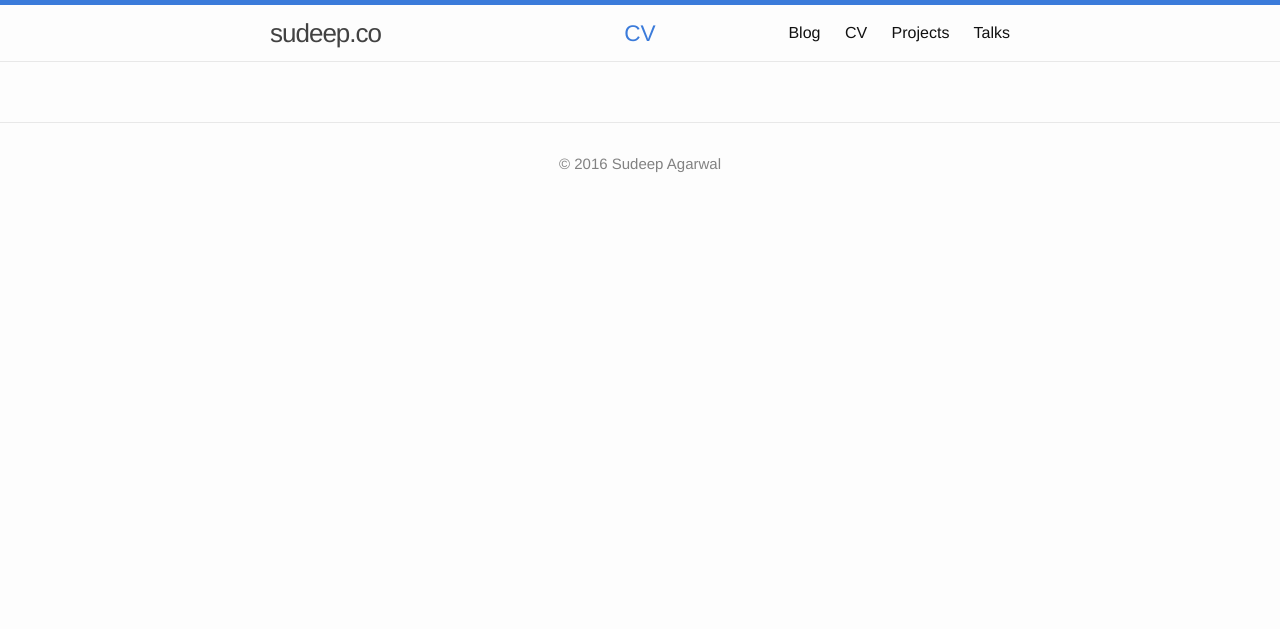
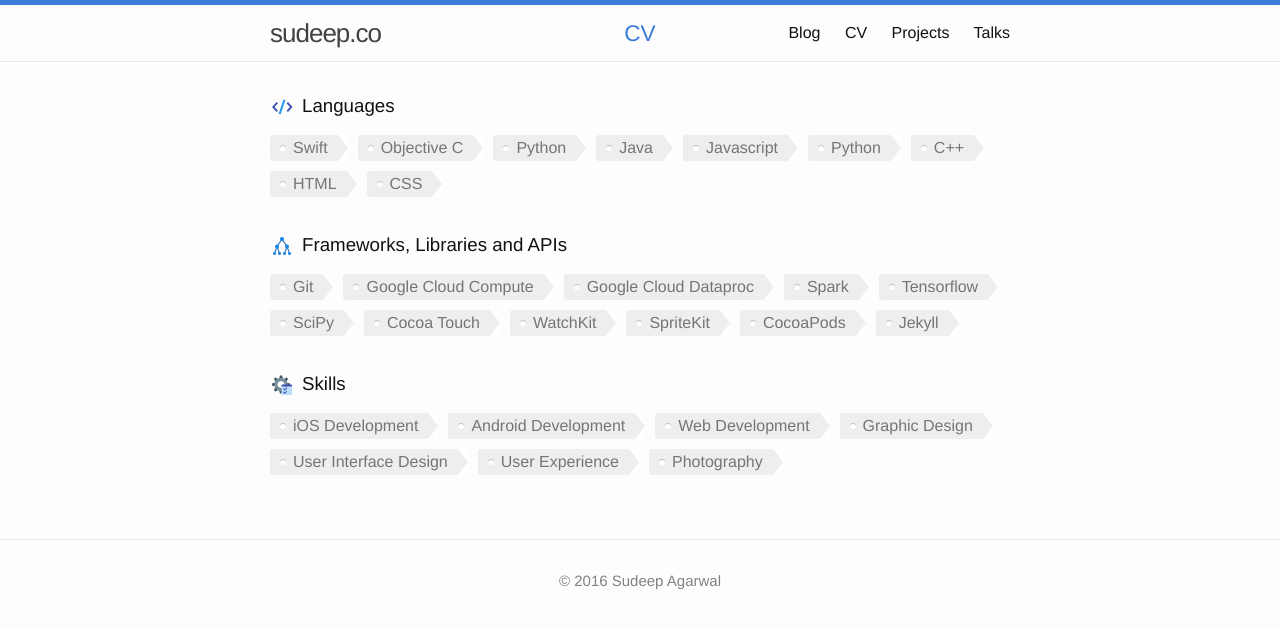
Before and after one commit to sudeepag/sudeep.co, a Jekyll site: the page built from cv.html, in a window 1280 px wide. Shown: the top 629 px of the page. Built offline with Jekyll 4.4.1, drawn with Linux system fonts in a browser that asks for light colours.

Commit message:
Add content to CV page.

```diff
--- a/_sass/_layout.scss
+++ b/_sass/_layout.scss
@@ -239,7 +239,6 @@
 
     h3 {
         font-size: 26px;
-
         @include media-query($on-laptop) {
             font-size: 22px;
         }
@@ -425,4 +424,77 @@ $intro-header-padding:     10px;
             padding-left: 20px;
         }
     }
+
 }
+
+/**
+ * CV
+ */
+.cv {
+
+    img {
+        float: left;
+        margin-top: 3px;
+        padding-right: 8px;
+        display: inline-block;
+        width: 24px;
+    }
+
+    .tags {
+      list-style: none;
+      margin: 0;
+      overflow: hidden;
+      padding: 0;
+    }
+
+    .tags li {
+      float: left;
+    }
+
+    .tag {
+        background: #eee;
+        border-radius: 3px 0 0 3px;
+        color: #757575;
+        display: inline-block;
+        height: 26px;
+        line-height: 26px;
+        padding: 0 20px 0 23px;
+        position: relative;
+        margin: 0 10px 10px 0;
+        text-decoration: none;
+        -webkit-transition: color 0.2s;
+    }
+
+    .tag::before {
+      background: #fff;
+      border-radius: 10px;
+      box-shadow: inset 0 1px rgba(0, 0, 0, 0.25);
+      content: '';
+      height: 6px;
+      left: 10px;
+      position: absolute;
+      width: 6px;
+      top: 10px;
+    }
+
+    .tag::after {
+      background: #fff;
+      border-bottom: 13px solid transparent;
+      border-left: 10px solid #eee;
+      border-top: 13px solid transparent;
+      content: '';
+      position: absolute;
+      right: 0;
+      top: 0;
+    }
+
+    .tag:hover {
+      background-color: $blue;
+      color: white;
+    }
+
+    .tag:hover::after {
+       border-left-color: $blue;
+    }
+
+}
--- a/cv.html
+++ b/cv.html
@@ -3,3 +3,49 @@ title: CV
 layout: default
 permalink: /cv/
 ---
+
+<div class="cv">
+
+    <img class="cv-icon" src="/images/languages.png"><h3>Languages</h3>
+    <ul class="tags">
+        <li><a href="#" class="tag">Swift</a></li>
+        <li><a href="#" class="tag">Objective C</a></li>
+        <li><a href="#" class="tag">Python</a></li>
+        <li><a href="#" class="tag">Java</a></li>
+        <li><a href="#" class="tag">Javascript</a></li>
+        <li><a href="#" class="tag">Python</a></li>
+        <li><a href="#" class="tag">C++</a></li>
+        <li><a href="#" class="tag">HTML</a></li>
+        <li><a href="#" class="tag">CSS</a></li>
+    </ul>
+    </br>
+
+    <img class="cv-icon" src="/images/frameworks.png"><h3>Frameworks, Libraries and APIs</h3>
+    <ul class="tags">
+        <li><a href="https://git-scm.com" class="tag">Git</a></li>
+        <li><a href="https://cloud.google.com/compute/" class="tag">Google Cloud Compute</a></li>
+        <li><a href="https://cloud.google.com/dataproc/" class="tag">Google Cloud Dataproc</a></li>
+        <li><a href="http://spark.apache.org" class="tag">Spark</a></li>
+        <li><a href="https://www.tensorflow.org" class="tag">Tensorflow</a></li>
+        <li><a href="https://www.scipy.org" class="tag">SciPy</a></li>
+        <li><a href="https://developer.apple.com/library/ios/documentation/Miscellaneous/Conceptual/iPhoneOSTechOverview/iPhoneOSTechnologies/iPhoneOSTechnologies.html" class="tag">Cocoa Touch</a></li>
+        <li><a href="https://developer.apple.com/watchos/" class="tag">WatchKit</a></li>
+        <li><a href="https://developer.apple.com/spritekit/" class="tag">SpriteKit</a></li>
+        <li><a href="https://cocoapods.org" class="tag">CocoaPods</a></li>
+        <li><a href="https://jekyllrb.com" class="tag">Jekyll</a></li>
+    </ul>
+    </br>
+
+    <img class="cv-icon" src="/images/skills.png"><h3>Skills</h3>
+    <ul class="tags">
+        <li><a href="#" class="tag">iOS Development</a></li>
+        <li><a href="#" class="tag">Android Development</a></li>
+        <li><a href="#" class="tag">Web Development</a></li>
+        <li><a href="#" class="tag">Graphic Design</a></li>
+        <li><a href="#" class="tag">User Interface Design</a></li>
+        <li><a href="#" class="tag">User Experience</a></li>
+        <li><a href="#" class="tag">Photography</a></li>
+    </ul>
+    </br>
+
+</div>
```
Also changed, not shown: images/frameworks.png (added), images/languages.png (added), images/skills.png (added).
